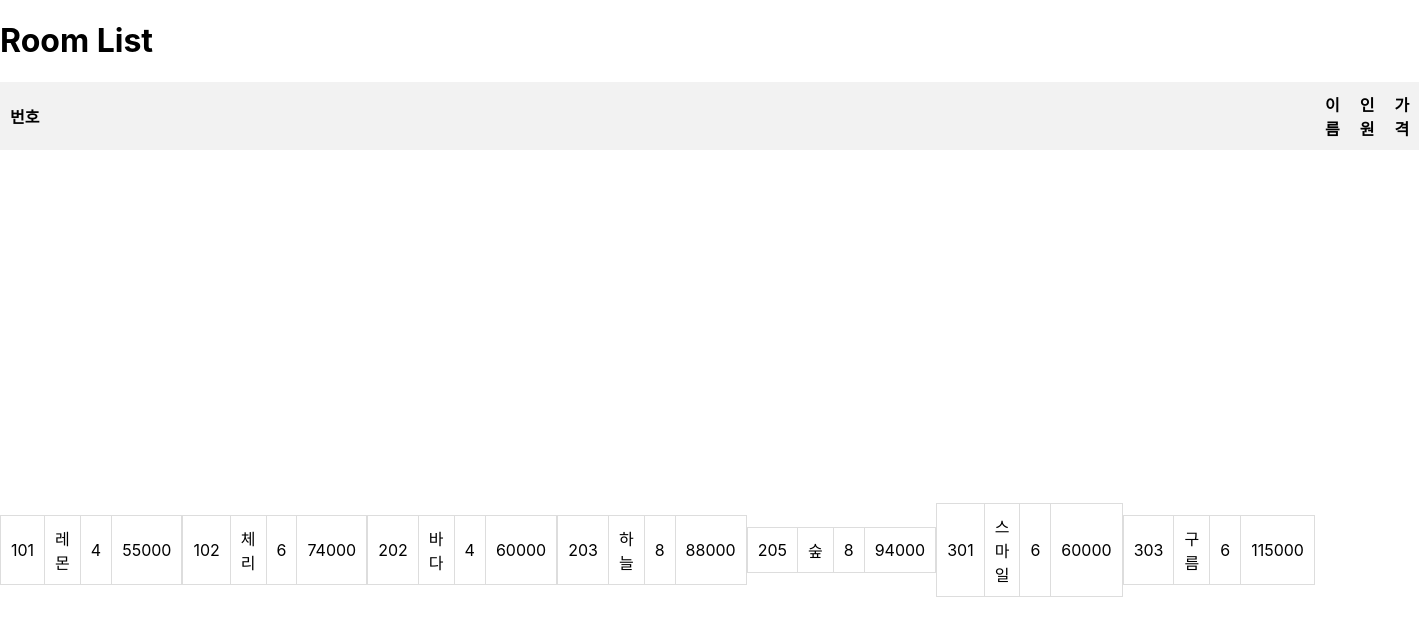
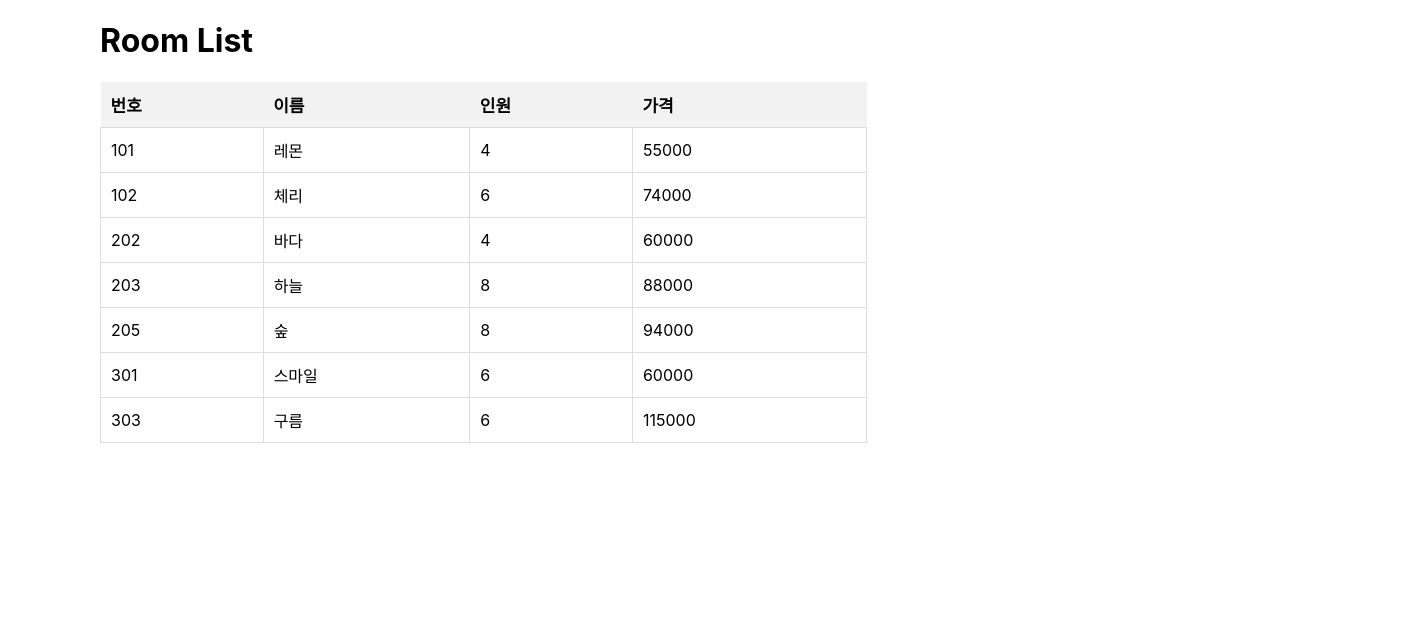
Before and after one commit to Jieunsse/script, a React (Create React App) app: page / in a window 1280 px wide. Shown: the top 636 px of the page, 1419 px wide, since content can reach past the window. Built offline with nearby package versions, Linux system fonts and the light colour scheme.

Commit message:
Still making table design

```diff
--- a/src/Components/Room/Room.jsx
+++ b/src/Components/Room/Room.jsx
@@ -1,15 +1,15 @@
 import React from 'react';
 import jsonData from '../../DB/data.json';
-import { Table, Td, Th, Tbody } from './style.js';
+import { Wrapper, Table, Td, Th, Tbody, Thead, Tr } from './style.js';
 
 
 
 export default function Room() {
 
     return (
-        <>
+        <Wrapper>
             <RoomTable/>
-        </>
+        </Wrapper>
     );
 }
 
@@ -31,14 +31,14 @@
         <div>
             <h1>Room List</h1>
             <Table>
-                <thead>
-                    <tr>
+                <Thead>
+                    <Tr>
                         <Th>번호</Th>
                         <Th>이름</Th>
                         <Th>인원</Th>
                         <Th>가격</Th>
-                    </tr>
-                </thead>
+                    </Tr>
+                </Thead>
                 <Tbody>
                     {tableRows}
                 </Tbody>
--- a/src/Components/Room/style.js
+++ b/src/Components/Room/style.js
@@ -1,8 +1,15 @@
 import styled from 'styled-components';
 
 
+export const Wrapper = styled.div`
+    margin-left: 100px;
+
+`;
+
+
 export const Table = styled.table`
-    width: 80%;
+    min-width: 65%;
+    max-width: 70%;
     margin-bottom: 20px;
 
     border-collapse: collapse;
@@ -24,8 +31,20 @@
 `;
 
 export const Tbody = styled.tbody`
-    min-height: 100vh;
-    display: flex;
-    justify-content: center;
-    align-items: center;
+    width: 75%;
+    max-height: 89%;
+    background-color: .8rem 1rem;
 `;
+
+export const Thead = styled.thead`
+    width: 80%;
+    height: 10%;
+    background-color: #fff4;
+    padding: .8rem 1rem;
+    border-radius: 5px;
+`;
+
+
+export const Tr = styled.tr`
+    font-size: 17px;
+`;
```
